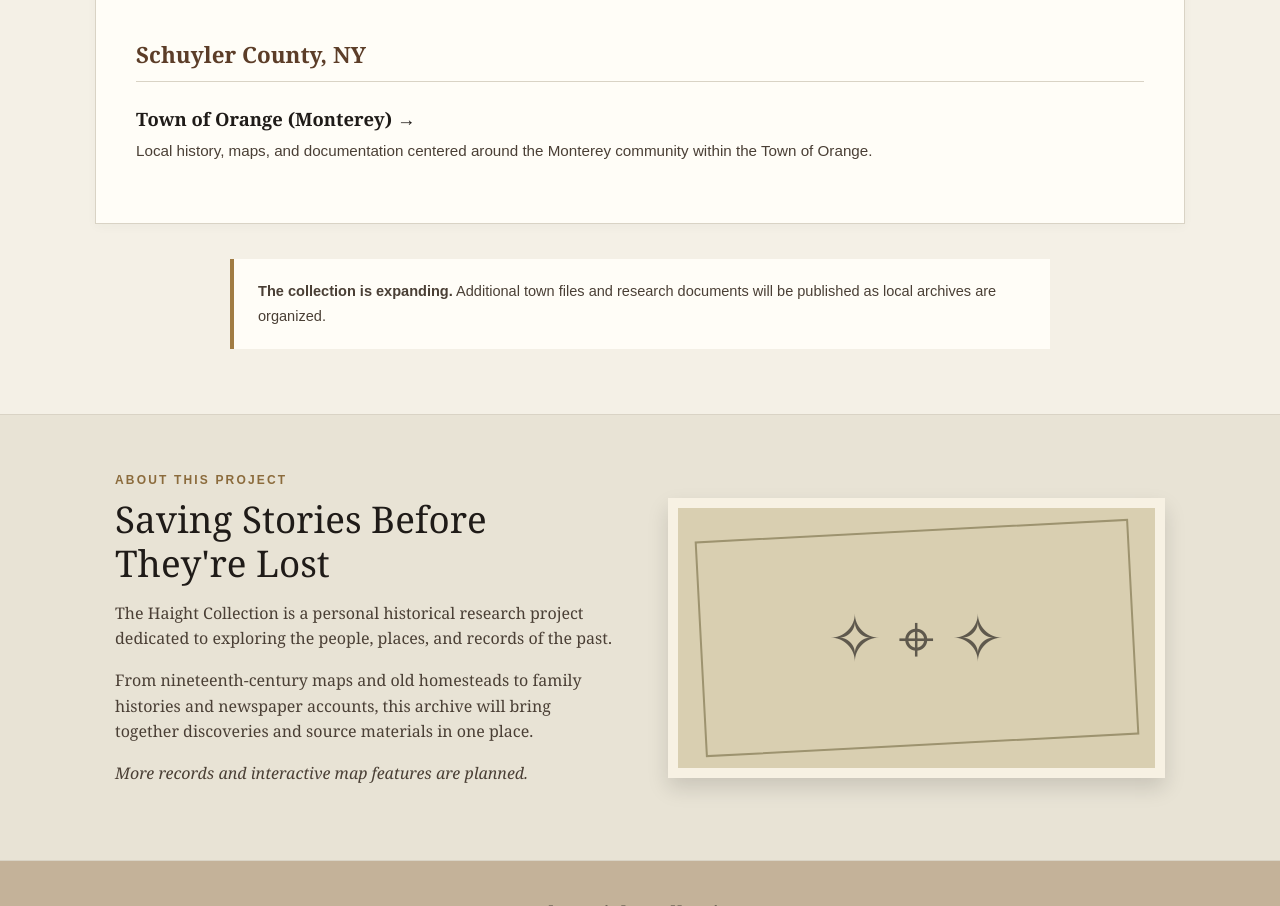
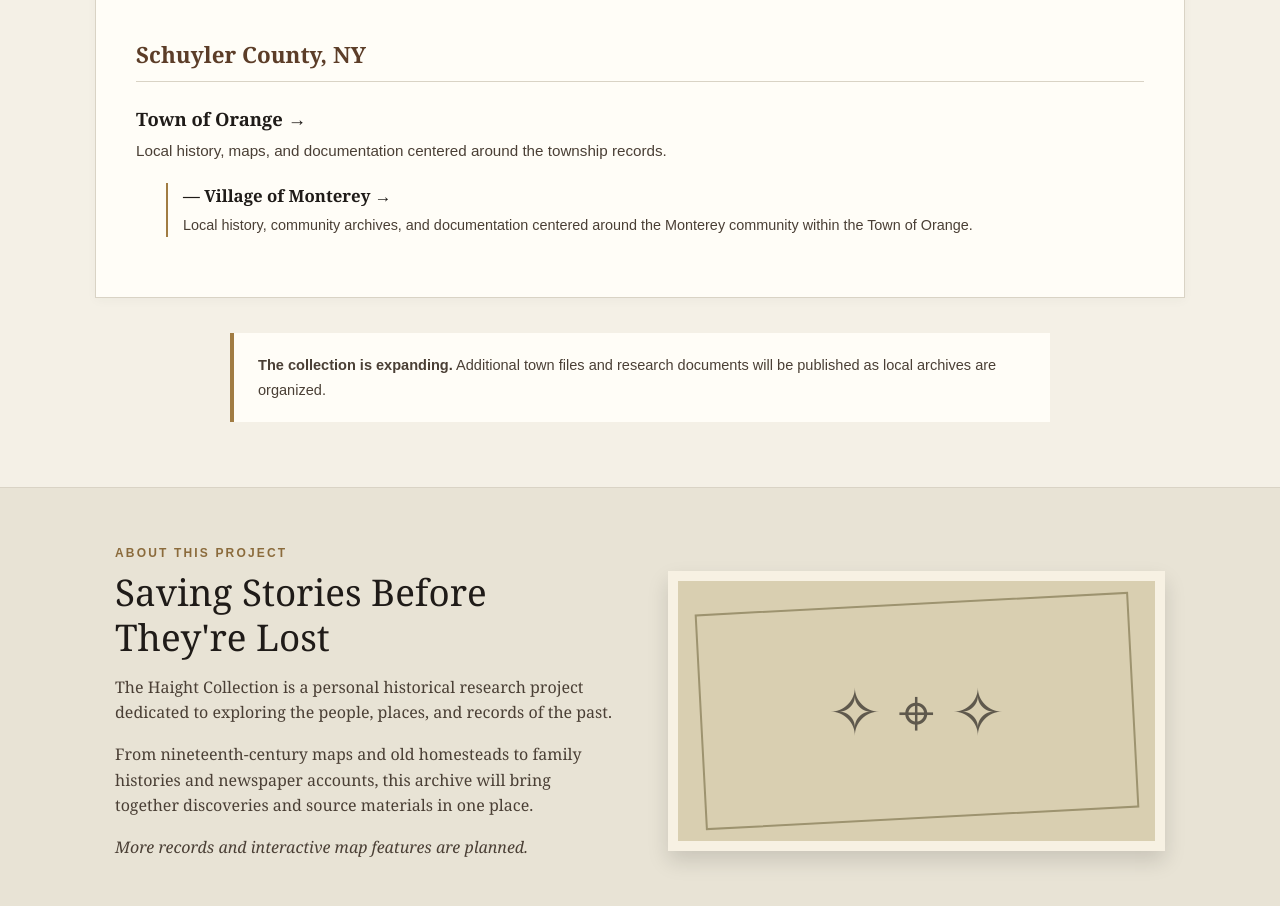
Before and after one commit to Addict4news/haightcollection, a plain HTML site: page index.html in a window 1280 px wide. Shown: the part 1794-2700 px from the top of the page. Drawn offline with Linux system fonts and the light colour scheme.

Commit message:
Update town information for Schuyler County

```diff
--- a/index.html
+++ b/index.html
@@ -57,8 +57,12 @@
 
 <h3 class="county-heading" style="margin-top:40px;">Schuyler County, NY</h3>
 <div class="town-item">
-<a href="#coming-soon">Town of Orange (Monterey) →</a>
-<p>Local history, maps, and documentation centered around the Monterey community within the Town of Orange.</p>
+<a href="#coming-soon">Town of Orange →</a>
+<p>Local history, maps, and documentation centered around the township records.</p>
+</div>
+<div class="sub-town-item">
+<a href="#coming-soon">— Village of Monterey →</a>
+<p>Local history, community archives, and documentation centered around the Monterey community within the Town of Orange.</p>
 </div>
 </div>
 
```
